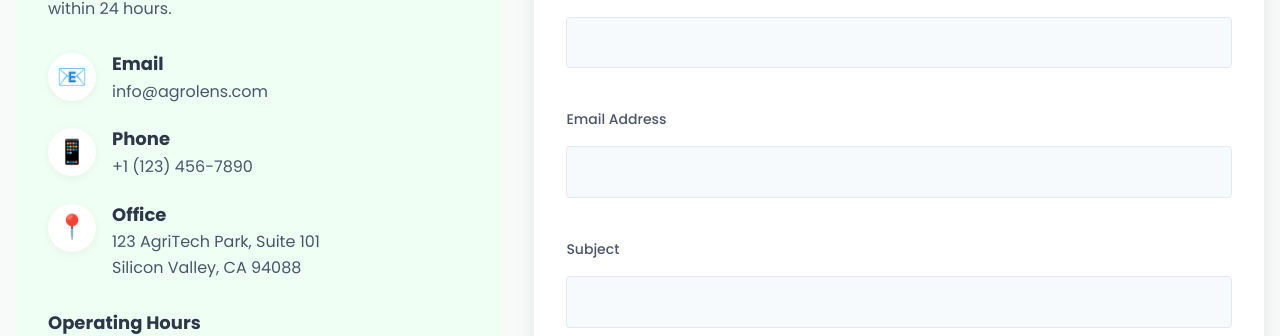
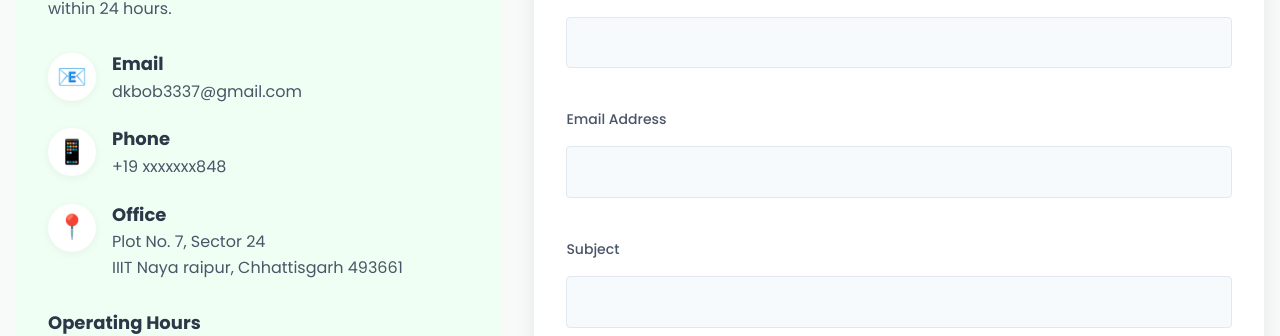
Before and after one commit to dharmendra23101/Agrolens, a React (Vite) app in the folder frontend/: page /contact in a window 1280 px wide. Shown: the part 388-724 px from the top of the page. Built offline with nearby package versions, Linux system fonts and the light colour scheme; no server answers.

Commit message:
Update Contact.jsx

```diff
--- a/frontend/src/pages/Contact.jsx
+++ b/frontend/src/pages/Contact.jsx
@@ -72,7 +72,7 @@ function Contact() {
               <div className="method-icon">📧</div>
               <div className="method-details">
                 <h3><Translatable>Email</Translatable></h3>
-                <p>info@agrolens.com</p>
+                <p>dkbob3337@gmail.com</p>
               </div>
             </div>
 
@@ -80,7 +80,7 @@ function Contact() {
               <div className="method-icon">📱</div>
               <div className="method-details">
                 <h3><Translatable>Phone</Translatable></h3>
-                <p>+1 (123) 456-7890</p>
+                <p>+19 xxxxxxx848</p>
               </div>
             </div>
 
@@ -90,11 +90,11 @@ function Contact() {
                 <h3><Translatable>Office</Translatable></h3>
                 <p>
                   <Translatable>
-                    123 AgriTech Park, Suite 101
+                    Plot No. 7, Sector 24
                   </Translatable>
                   <br />
                   <Translatable>
-                    Silicon Valley, CA 94088
+                    IIIT Naya raipur, Chhattisgarh 493661
                   </Translatable>
                 </p>
               </div>
```
